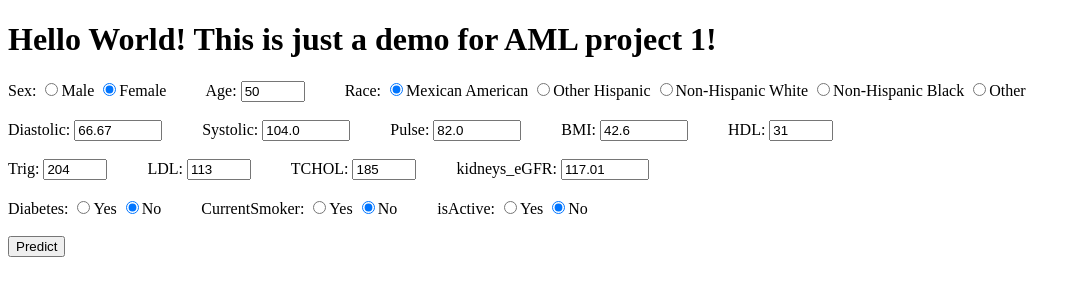
After one commit to ste900811/SeniorProject, a Flask app: page /aml1 in a window 1280 px wide. The commit adds this page. Shown: the top 300 px of the page, without its empty margins (0-1078 px from the left). Run offline with Flask 3, Linux system fonts and the light colour scheme; parts of the project's set-up code (start-up, migrations or seed data) failed here and were passed over.

Commit message:
Create aml1.html file, home.html will use for senior project

```diff
--- a/app.py
+++ b/app.py
@@ -4,20 +4,18 @@ import pandas as pd
 
 app = Flask(__name__)
 
-# Load the model
+# Load the model and starting value for the machine learning project 1
 with open("model_pickle.pkl", "rb") as f:
   clf = pickle.load(f)
 
-# Columns of the dataset needed for the model
-columns=['Sex', 'Age', 'Race', 'Diastolic', 'Systolic', 'Pulse', 'BMI', 'HDL', 'Trig', 'LDL', 'TCHOL', 'kidneys_eGFR', 'Diabetes', 'CurrentSmoker', 'isActive']
-
-# Starting values for the input form
+# Columns and starting value for for the machine learning project 1
+# Then create a dictionary pass into html file for front end display
+columns=['Sex', 'Age', 'Race', 'Diastolic', 'Systolic', 'Pulse', 'BMI', 'HDL',
+         'Trig', 'LDL', 'TCHOL', 'kidneys_eGFR', 'Diabetes', 'CurrentSmoker', 'isActive']
 startingValue = [2,50,1,66.67,104.0,82.0,42.6,31,204,113,185,117.01,2,2,2]
-
-# Create a dictionary with the columns and starting values
 startingData = dict(zip(columns, startingValue))
 
-# Create the home page with the input form
+# Create the home page with the input form, this is the main program locate
 @app.route('/', methods=['GET', 'POST'])
 def home():
 
@@ -44,5 +42,32 @@ def home():
 
   return render_template('home.html', result="", data=startingData)
 
+# Create the machine learning project 1 page, this is for the demo purpose
+@app.route('/aml1', methods=['GET', 'POST'])
+def aml1():
+
+  # If the form is submitted, which means the request method is POST, we will get the data from the form and store in data variable
+  # Then we will create a dataframe with the input data and set test to the pandas format prepare to training
+  # Use the model to predict the probability of having a heart attack, if probability is greater than 0.5, the result will be "High", otherwise "Low"
+  # Create a dictionary with the input data and return the home page with the result and the input data
+  if request.method == 'POST':
+    data = dict(request.form)
+    input = [int(data['Sex']), int(data['Age']), int(data['Race']), float(data['Diastolic']),
+              float(data['Systolic']), float(data['Pulse']), float(data['BMI']), int(data['HDL']),
+              int(data['Trig']), int(data['LDL']), int(data['TCHOL']), float(data['kidneys_eGFR']),
+              float(data['Diabetes']), int(data['CurrentSmoker']), float(data['isActive'])]
+    test = pd.DataFrame([input], columns=columns)
+
+    if clf.predict_proba(test)[0][0] >= 0.5:
+      result = "High percentage has heart attack, check with doctor"
+    else:
+      result = "Low percentage has heart attack, keep healthy"
+
+    dictData = dict(zip(columns, input))
+
+    return render_template('aml1.html', result=result, data=dictData)
+
+  return render_template('aml1.html', result="", data=startingData)
+
 if __name__ == '__main__':
   app.run(debug=True)
--- /dev/null
+++ b/templates/aml1.html
@@ -0,0 +1,131 @@
+<!DOCTYPE html>
+<html lang="en">
+<head>
+  <meta charset="UTF-8">
+  <meta name="viewport" content="width=device-width, initial-scale=1.0">
+  <meta http-equiv="X-UA-Compatible" content="ie=edge">
+  <title>Home Page</title>
+</head>
+
+<body>
+  <h1>Hello World! This is just a demo for AML project 1!</h1>
+  <form action="/" method="POST">
+  Sex:
+    {% if data["Sex"] == 1 %}
+    <input type="radio" name="Sex" id="Male" value="1"checked="checked"><label for="Male">Male</label>
+    <input type="radio" name="Sex" id="Female" value="2"><label for="Female">Female</label>
+    {% else %}
+    <input type="radio" name="Sex" id="Male" value="1"><label for="Male">Male</label>
+    <input type="radio" name="Sex" id="Female" value="2" checked="checked"><label for="Female">Female</label>
+    {% endif %}
+    &emsp;&emsp;
+  Age:
+    <input type="number" name="Age" id="Age" min="0" max="100" value="{{data["Age"]}}">
+    &emsp;&emsp;
+  Race:
+    {% if data["Race"] == 1 %}
+    <input type="radio" name="Race" id="MexicanAmerican" value="1" checked="checked"><label for="MexicanAmerican">Mexican American</label>
+    <input type="radio" name="Race" id="OtherHispanic" value="2"><label for="OtherHispanic">Other Hispanic</label>
+    <input type="radio" name="Race" id="NonHispaniWhite" value="3"><label for="NonHispaniWhite">Non-Hispanic White</label>
+    <input type="radio" name="Race" id="NonHispanicBlack" value="4"><label for="NonHispanicBlack">Non-Hispanic Black</label>
+    <input type="radio" name="Race" id="Other" value="5"><label for="Other">Other</label>
+    {% elif data["Race"] == 2 %}
+    <input type="radio" name="Race" id="MexicanAmerican" value="1"><label for="MexicanAmerican">Mexican American</label>
+    <input type="radio" name="Race" id="OtherHispanic" value="2" checked="checked"><label for="OtherHispanic">Other Hispanic</label>
+    <input type="radio" name="Race" id="NonHispaniWhite" value="3"><label for="NonHispaniWhite">Non-Hispanic White</label>
+    <input type="radio" name="Race" id="NonHispanicBlack" value="4"><label for="NonHispanicBlack">Non-Hispanic Black</label>
+    <input type="radio" name="Race" id="Other" value="5"><label for="Other">Other</label>
+    {% elif data["Race"] == 3 %}
+    <input type="radio" name="Race" id="MexicanAmerican" value="1"><label for="MexicanAmerican">Mexican American</label>
+    <input type="radio" name="Race" id="OtherHispanic" value="2"><label for="OtherHispanic">Other Hispanic</label>
+    <input type="radio" name="Race" id="NonHispaniWhite" value="3" checked="checked"><label for="NonHispaniWhite">Non-Hispanic White</label>
+    <input type="radio" name="Race" id="NonHispanicBlack" value="4"><label for="NonHispanicBlack">Non-Hispanic Black</label>
+    <input type="radio" name="Race" id="Other" value="5"><label for="Other">Other</label>
+    {% elif data["Race"] == 4 %}
+    <input type="radio" name="Race" id="MexicanAmerican" value="1"><label for="MexicanAmerican">Mexican American</label>
+    <input type="radio" name="Race" id="OtherHispanic" value="2"><label for="OtherHispanic">Other Hispanic</label>
+    <input type="radio" name="Race" id="NonHispaniWhite" value="3"><label for="NonHispaniWhite">Non-Hispanic White</label>
+    <input type="radio" name="Race" id="NonHispanicBlack" value="4" checked="checked"><label for="NonHispanicBlack">Non-Hispanic Black</label>
+    <input type="radio" name="Race" id="Other" value="5"><label for="Other">Other</label>
+    {% elif data["Race"] == 5 %}
+    <input type="radio" name="Race" id="MexicanAmerican" value="1"><label for="MexicanAmerican">Mexican American</label>
+    <input type="radio" name="Race" id="OtherHispanic" value="2"><label for="OtherHispanic">Other Hispanic</label>
+    <input type="radio" name="Race" id="NonHispaniWhite" value="3"><label for="NonHispaniWhite">Non-Hispanic White</label>
+    <input type="radio" name="Race" id="NonHispanicBlack" value="4"><label for="NonHispanicBlack">Non-Hispanic Black</label>
+    <input type="radio" name="Race" id="Other" value="5" checked="checked"><label for="Other">Other</label>
+    {% endif %}
+
+  <br><br>
+
+  Diastolic:
+    <input type="number" name="Diastolic" id="Diastolic" min="0" max="500" value="{{data["Diastolic"]}}" step="0.01">
+    &emsp;&emsp;
+  Systolic:
+    <input type="number" name="Systolic" id="Systolic" min="0" max="500" value="{{data["Systolic"]}}" step="0.01">
+    &emsp;&emsp;
+  Pulse:
+    <input type="number" name="Pulse" id="Pulse" min="0" max="500" value="{{data["Pulse"]}}" step="0.01">
+    &emsp;&emsp;
+  BMI:
+    <input type="number" name="BMI" id="BMI" min="0" max="500" value="{{data["BMI"]}}" step="0.01">
+    &emsp;&emsp;
+  HDL:
+    <input type="number" name="HDL" id="HDL" min="0" max="500" value="{{data["HDL"]}}">
+    &emsp;&emsp;
+
+  <br><br>
+
+  Trig:
+    <input type="number" name="Trig" id="Trig" min="0" max="500" value="{{data["Trig"]}}">
+    &emsp;&emsp;
+  LDL:
+    <input type="number" name="LDL" id="LDL" min="0" max="500" value="{{data["LDL"]}}">
+    &emsp;&emsp;
+  TCHOL:
+    <input type="number" name="TCHOL" id="TCHOL" min="0" max="500" value="{{data["TCHOL"]}}">
+    &emsp;&emsp;
+  kidneys_eGFR:
+    <input type="number" name="kidneys_eGFR" id="kidneys_eGFR" min="0" max="500" value="{{data["kidneys_eGFR"]}}" step="0.01">
+    &emsp;&emsp;
+
+  <br><br>
+
+  Diabetes:
+    {% if data["Diabetes"] == 1 %}
+    <input type="radio" name="Diabetes" id="Yes" value="1" checked="checked"><label for="Yes">Yes</label>
+    <input type="radio" name="Diabetes" id="No" value="2"><label for="No">No</label>
+    {% elif data["Diabetes"] == 2 %}
+    <input type="radio" name="Diabetes" id="Yes" value="1"><label for="Yes">Yes</label>
+    <input type="radio" name="Diabetes" id="No" value="2" checked="checked"><label for="No">No</label>
+    {% endif %}
+    &emsp;&emsp;
+  CurrentSmoker:
+    {% if data["CurrentSmoker"] == 1 %}
+    <input type="radio" name="CurrentSmoker" id="Yes" value="1" checked="checked"><label for="Yes">Yes</label>
+    <input type="radio" name="CurrentSmoker" id="No" value="2"><label for="No">No</label>
+    {% elif data["CurrentSmoker"] == 2 %}
+    <input type="radio" name="CurrentSmoker" id="Yes" value="1"><label for="Yes">Yes</label>
+    <input type="radio" name="CurrentSmoker" id="No" value="2" checked="checked"><label for="No">No</label>
+    {% endif %}
+    &emsp;&emsp;
+  isActive:
+    {% if data["isActive"] == 1 %}
+    <input type="radio" name="isActive" id="Yes" value="1" checked="checked"><label for="Yes">Yes</label>
+    <input type="radio" name="isActive" id="No" value="2"><label for="No">No</label>
+    {% elif data["isActive"] == 2 %}
+    <input type="radio" name="isActive" id="Yes" value="1"><label for="Yes">Yes</label>
+    <input type="radio" name="isActive" id="No" value="2" checked="checked"><label for="No">No</label>
+    {% endif %}
+    &emsp;&emsp;
+
+  <br><br>
+
+    <button type="submit">Predict</button>
+  </form>
+
+  {% if result %}
+  <h2>{{ result }}</h2>
+  {% endif %}
+
+</body>
+</html>
--- a/templates/home.html
+++ b/templates/home.html
@@ -8,7 +8,7 @@
 </head>
 
 <body>
-  <h1>Hello World! This is just a demo!</h1>
+  <h1>Hello World! Welcome to Synptom insight</h1>
   <form action="/" method="POST">
   Sex:
     {% if data["Sex"] == 1 %}
```
Also changed, not shown: 1 other file.
